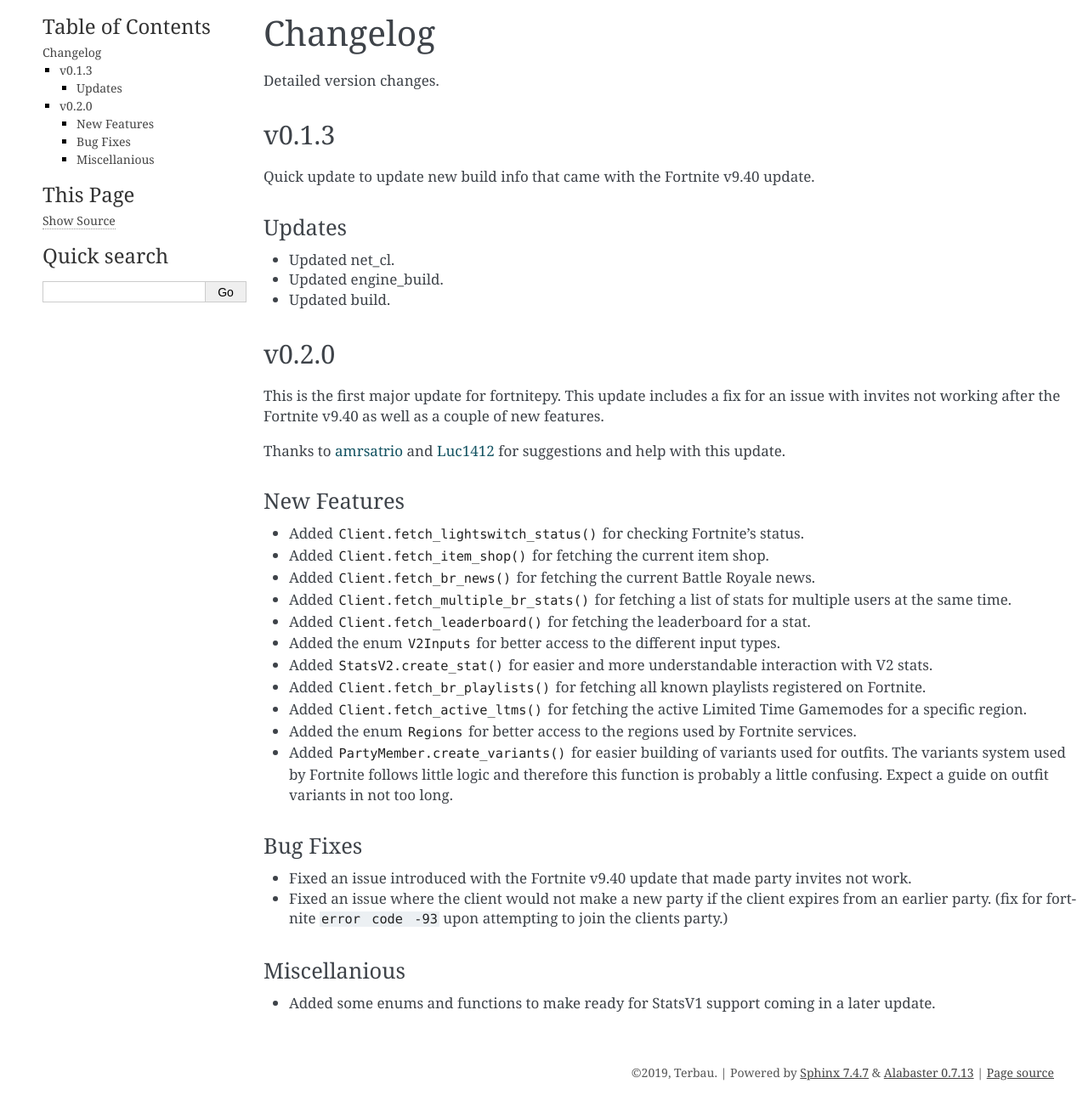
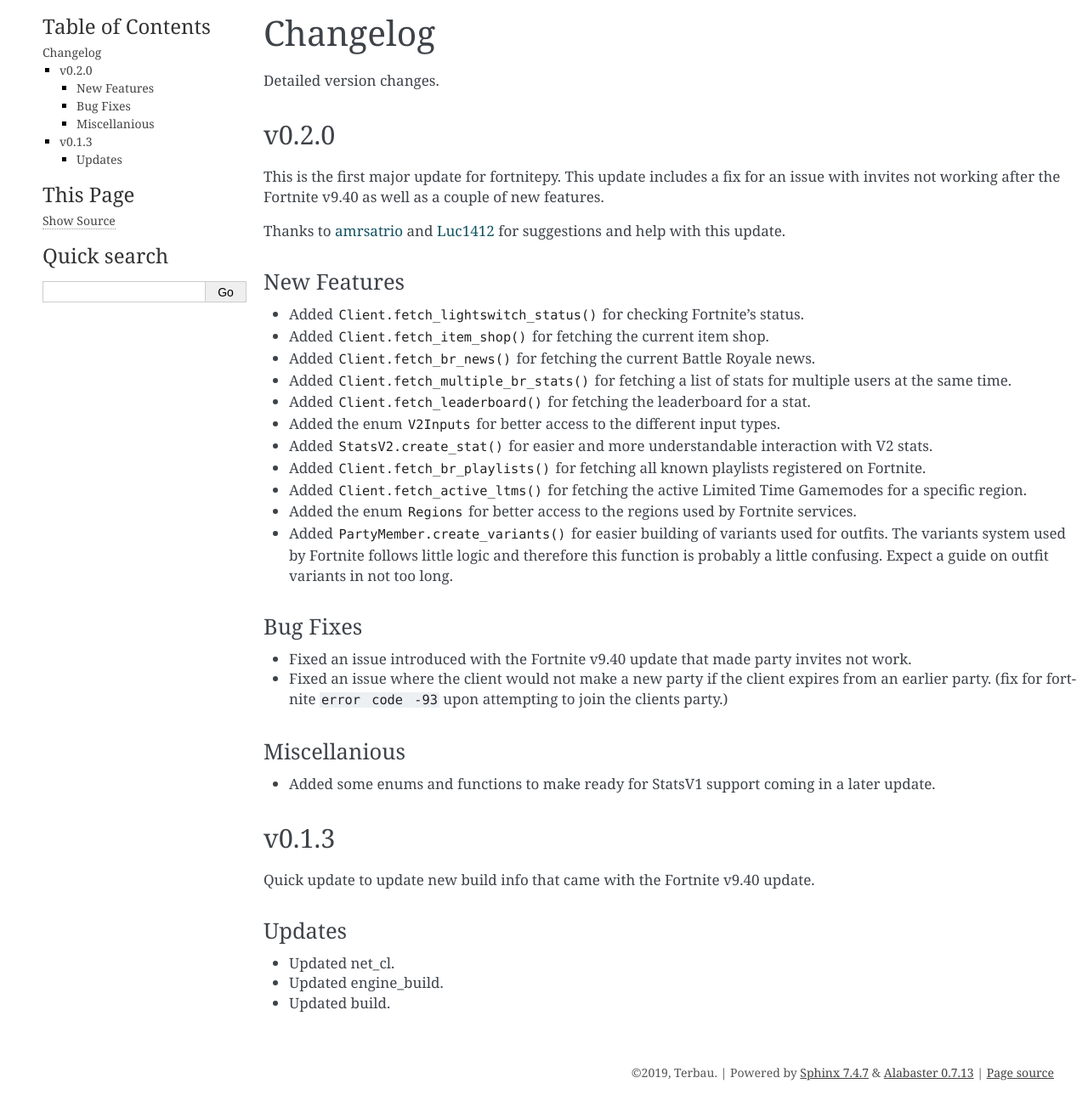
Before and after one commit to Terbau/fortnitepy, a Sphinx documentation site: the page built from docs/changelog.rst, in a window 1280 px wide and 1302 px high. Shown: the whole window at 85% size. Built offline with Sphinx 7.4.7, drawn with Linux system fonts in a browser that asks for light colours; part of the change alters nothing that is shown.

```diff
--- a/docs/changelog.rst
+++ b/docs/changelog.rst
@@ -4,18 +4,6 @@ Changelog
 =========
 
 Detailed version changes.
-
-v0.1.3
-------
-
-Quick update to update new build info that came with the Fortnite v9.40 update.
-
-Updates
-~~~~~~~
-
-- Updated net_cl.
-- Updated engine_build.
-- Updated build.
 
 
 v0.2.0
@@ -50,3 +38,16 @@ Miscellanious
 ~~~~~~~~~~~~~
 
 - Added some enums and functions to make ready for StatsV1 support coming in a later update.
+
+
+v0.1.3
+------
+
+Quick update to update new build info that came with the Fortnite v9.40 update.
+
+Updates
+~~~~~~~
+
+- Updated net_cl.
+- Updated engine_build.
+- Updated build.
```
